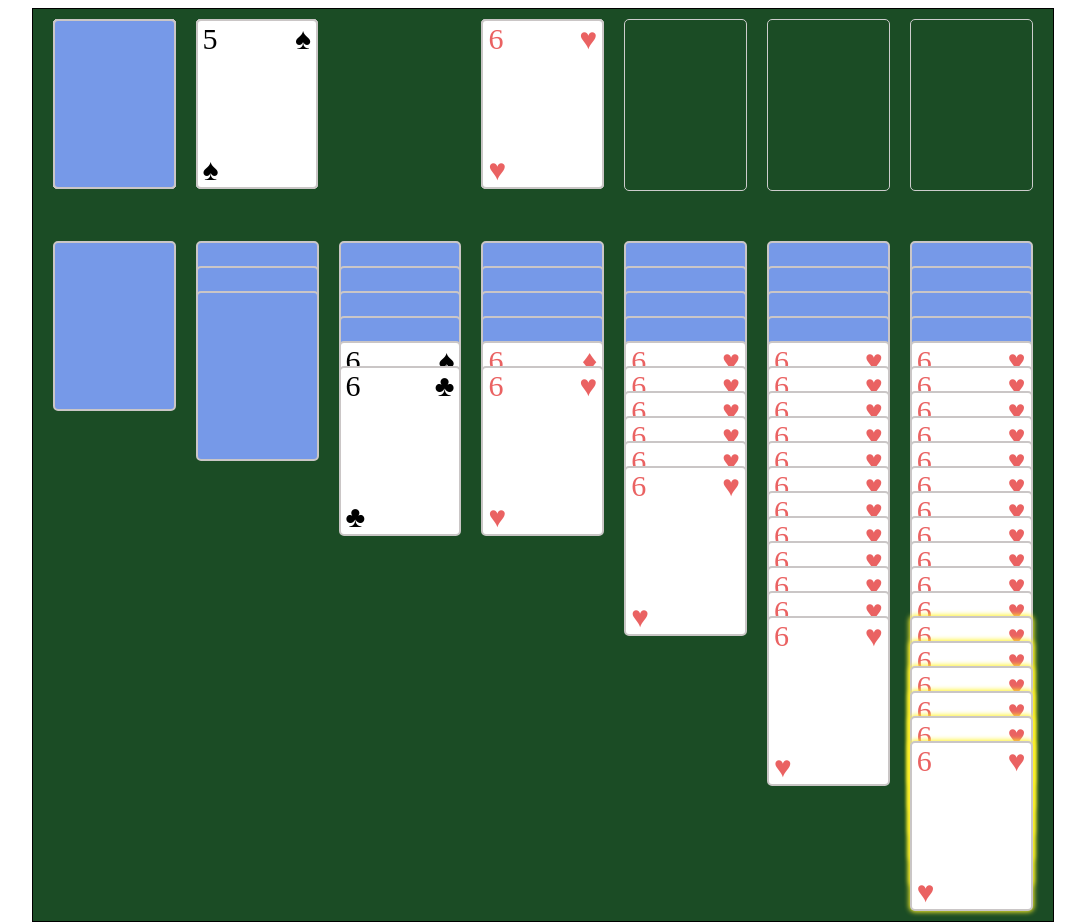
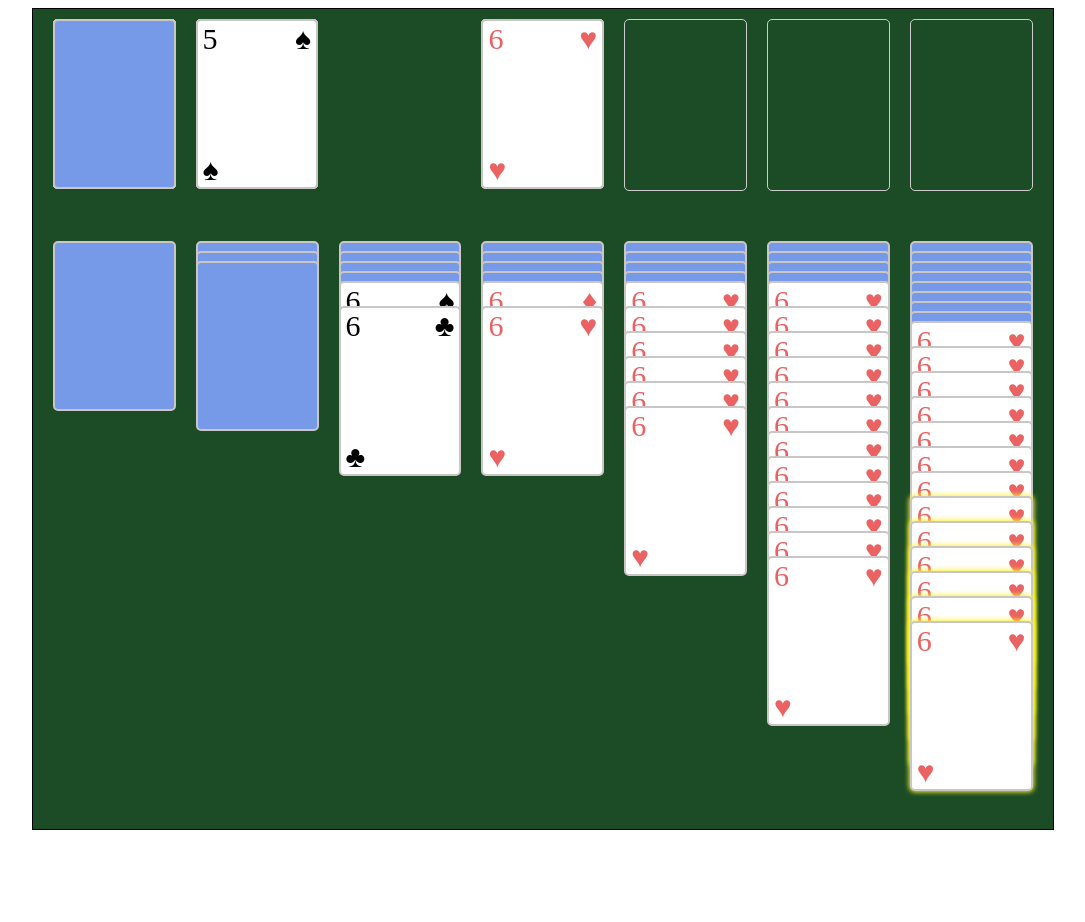
Before and after one commit to kate-lobatenko/Solitaire, a plain HTML site: page index.html in a window 1280 px wide. Shown: the whole page, without its empty margins (105-1190 px from the left). After the commit the page ends 898 px from the top, so only its background shows below. Drawn offline with Linux system fonts and the light colour scheme.

Commit message:
Add files via upload

```diff
--- a/index.html
+++ b/index.html
@@ -136,10 +136,10 @@
 					<div class="card hearts">6</div>
 					<div class="card hearts">6</div>
 					<div class="card hearts">6</div>
-					<div class="card hearts open">6</div>
-					<div class="card hearts open">6</div>
-					<div class="card hearts open">6</div>
-					<div class="card hearts open">6</div>
+					<div class="card hearts">6</div>
+					<div class="card hearts">6</div>
+					<div class="card hearts">6</div>
+					<div class="card hearts">6</div>
 					<div class="card hearts open">6</div>
 					<div class="card hearts open">6</div>
 					<div class="card hearts open">6</div>
--- a/style.css
+++ b/style.css
@@ -1,8 +1,8 @@
 html,body {
 	width: 100%;
-	height: 100%;
 	padding-bottom: 30px;
 }
+
 .game {
 	border: 1px solid #000;
 	width: 1000px;
@@ -49,7 +49,19 @@ html,body {
 	border: 2px solid #cac6c6;
 	float: left;
 	grid-column: 1;
-	margin-top: -145px;
+	margin-top: -160px;
+}
+
+p + span {
+	background: red;
+}
+
+.card:not(.open) + .card.open {
+	margin-top: -160px;
+}
+
+.card.open {
+	margin-top: -145px
 }
 
 .card.selected {
```
